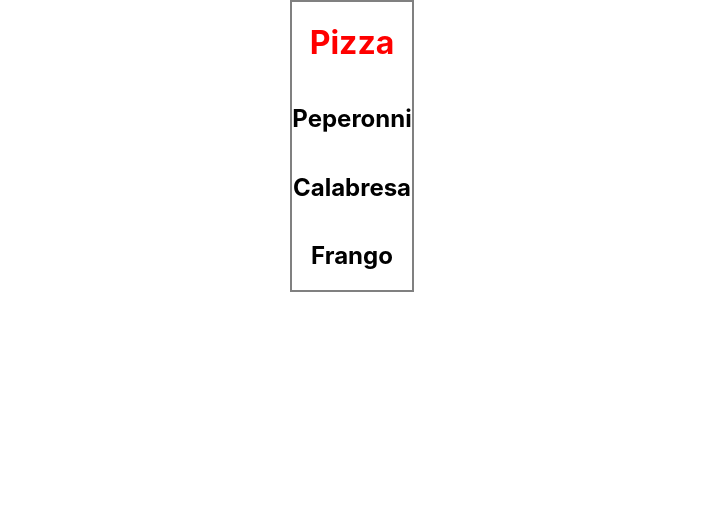
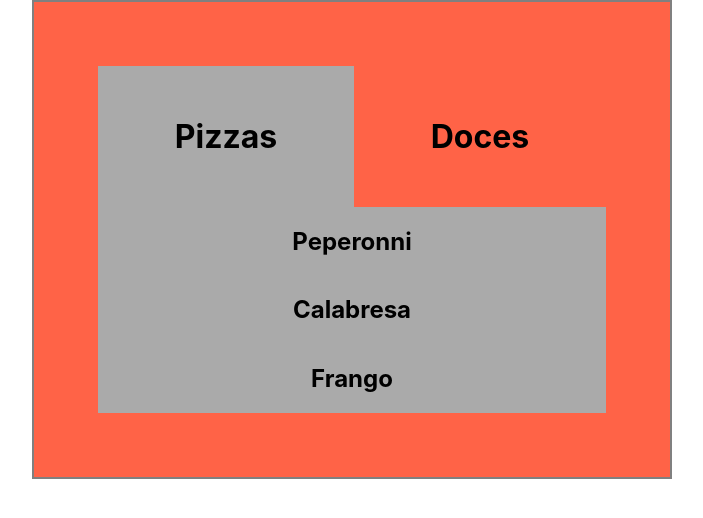
Before and after one commit to Arruda2904/interactive-restaurant-menu-in-react, a React (Create React App) app in the folder menu-interativo/: page / in a window 1280 px wide. Shown: the top 518 px of the page, without its empty margins (288-991 px from the left). Built offline with nearby package versions, Linux system fonts and the light colour scheme.

Commit message:
menu implementado 100%

```diff
--- a/menu-interativo/src/components/Menu/index.jsx
+++ b/menu-interativo/src/components/Menu/index.jsx
@@ -9,7 +9,7 @@ const Menu = () => {
 
     return(
         <Board>
-            <Table titulo='Pizza'></Table>
+            <Table></Table>
         </Board>
     );
 }
--- a/menu-interativo/src/components/Menu/styles.js
+++ b/menu-interativo/src/components/Menu/styles.js
@@ -3,7 +3,4 @@ import styled from 'styled-components';
 export const Board = styled.div`
     display:flex;
     justify-content:center;
-    h1{
-        color:red;
-    }
 `;
--- a/menu-interativo/src/components/Table/index.jsx
+++ b/menu-interativo/src/components/Table/index.jsx
@@ -1,27 +1,54 @@
 import React, { useState } from 'react'
-import {Content,Container} from './styles'
+import { Content, Container, Titles, Flavours } from './styles'
 
-const Table = (props) => {
+const Table = () => {
 
     const [displayPizza, setDisplayPizza] = useState(true);
+    const [displayDoce, setDisplayDoce] = useState(false);
+    const [greyTitle, setGreyTitle] = useState(false);
 
     const pizzaFunc = () => {
-        if(displayPizza == false){
+        if (displayPizza == false) {
             setDisplayPizza(true);
-        }else{
-            console.log(true);
+            setDisplayDoce(false);
+            setGreyTitle(false);
+        } else {
+            console.log('pizza é true');
         }
     }
-    return(
+
+    const doceFunc = () => {
+        if (displayDoce == false) {
+            setDisplayDoce(true);
+            setDisplayPizza(false);
+            setGreyTitle(true);
+        } else {
+            console.log('doce é true');
+        }
+    }
+
+    return (
 
         <Content>
             <Container>
-            <div className= {displayPizza ? 'display':'noDisplay'}>
-                <h1 onClick={()=> pizzaFunc()}> {props.titulo} </h1>
+                <Titles>
+                    <h1 onClick={() => pizzaFunc()} className={greyTitle ? 'displayTomato' : 'noDisplayTomato'}> Pizzas </h1>
+                    <h1 onClick={() => doceFunc()} className={greyTitle ? 'noDisplayTomato' : 'displayTomato'}> Doces </h1>
+                </Titles>
+                <Flavours>
+                    <div className={displayPizza ? 'display' : 'noDisplay'}>
                         <h2> Peperonni </h2>
                         <h2> Calabresa </h2>
                         <h2> Frango </h2>
                     </div>
+
+                    <div className={displayDoce ? 'display' : 'noDisplay'}>
+                        <h2> Brigadeiro </h2>
+                        <h2> Beijinho </h2>
+                        <h2> Banana </h2>
+                    </div>
+                </Flavours>
+
 
             </Container>
         </Content>
--- a/menu-interativo/src/components/Table/styles.js
+++ b/menu-interativo/src/components/Table/styles.js
@@ -2,15 +2,17 @@ import styled from 'styled-components';
 
 export const Content = styled.div`
     display:flex;
+    width:50%;
 
 `
 
 export const Container = styled.div`
     border: 2px solid grey;
+    background-color:tomato;
     display: flex;
     flex-direction: column;
     width:100%;
-    align-items: center;
+    padding:10%;
 
     div.display{
         display:flex;
@@ -19,5 +21,32 @@ export const Container = styled.div`
 
     div.noDisplay{
         display:none;
+        background-color:tomato;
+    }
+
+`
+
+export const Titles = styled.div`
+    display:flex;
+    justify-content:space-around;
+    cursor:pointer;
+    background-color:#aaa;
+
+    h1{
+        flex-grow:1;
+        margin:0;
+        padding:10%;
+    }
+
+    h1.displayTomato{
+        background-color:tomato;
+    }
+
+    h1.noDisplayTomato{
+        background-color:#aaa;
     }
 `
+
+export const Flavours = styled.div`
+    background-color: #aaa;
+`
```
Also changed, not shown: 1 other file (tests, documents, lock files or other folders). Lines whose indentation alone changed are shown as unchanged.
